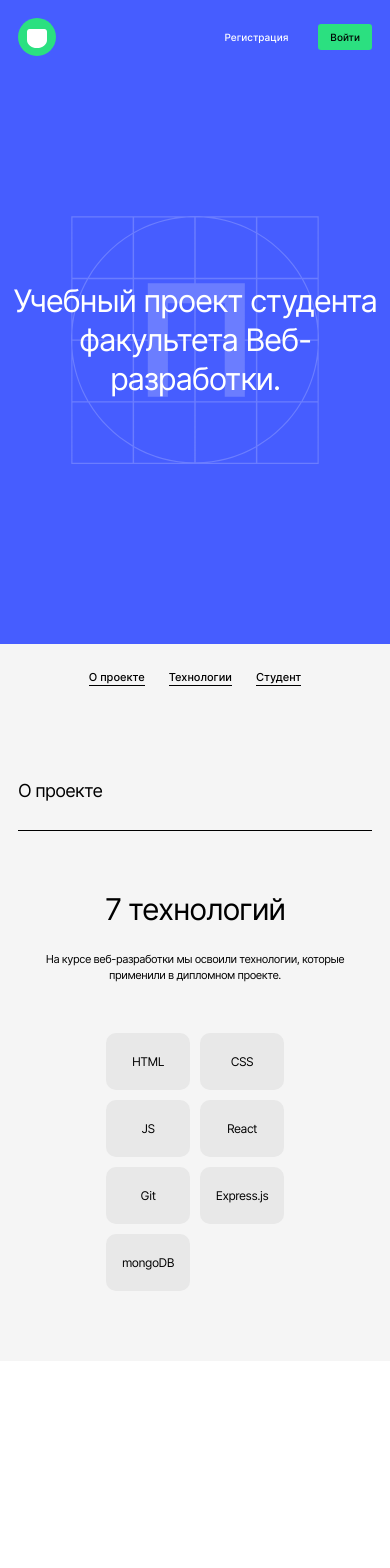
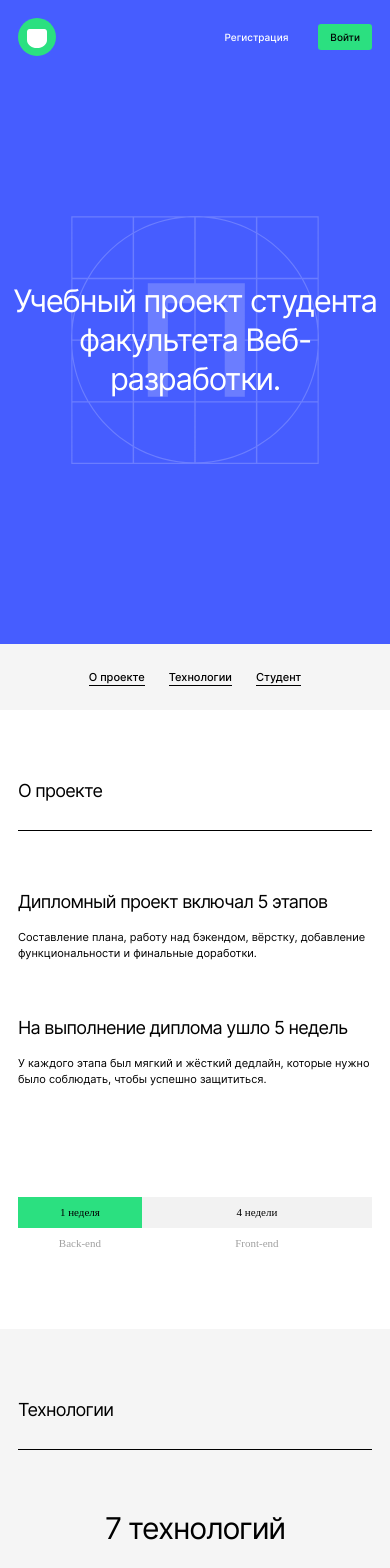
Before and after one commit to Murat29/movies-explorer-frontend, a React (Create React App) app: page / in a window 390 px wide. Shown: the top 1568 px of the page. Built offline with nearby package versions, Linux system fonts and the light colour scheme.

Commit message:
add AboutProject

```diff
--- /dev/null
+++ b/src/components/AboutProject/AboutProject.css
@@ -0,0 +1,124 @@
+.about-project__description-list {
+  margin-top: 70px;
+  display: grid;
+  grid-template-columns: repeat(2, 1fr);
+  gap: 40px;
+  font-family: 'Inter', Arial, sans-serif;
+  font-style: normal;
+}
+
+@media screen and (max-width: 768px) {
+  .about-project__description-list {
+    gap: 30px;
+  }
+}
+
+@media screen and (max-width: 425px) {
+  .about-project__description-list {
+    grid-template-columns: 1fr;
+    gap: 56px;
+    margin-top: 60px;
+  }
+}
+
+.about-project__description-item {
+}
+
+.about-project__description-title {
+  margin: 0;
+  font-weight: normal;
+  font-size: 20px;
+  line-height: 24px;
+  letter-spacing: -0.04em;
+}
+
+@media screen and (max-width: 425px) {
+  .about-project__description-title {
+    font-size: 18px;
+    line-height: 22px;
+  }
+}
+
+.about-project__description-text {
+  font-weight: normal;
+  font-size: 14px;
+  line-height: 20px;
+  margin: 26px 0 0 0;
+}
+
+@media screen and (max-width: 768px) {
+  .about-project__description-text {
+    font-size: 12px;
+    line-height: 18px;
+    margin-top: 22px;
+  }
+}
+
+@media screen and (max-width: 425px) {
+  .about-project__description-text {
+    font-size: 11px;
+    line-height: 16px;
+    margin-top: 16px;
+  }
+}
+
+.about-project__strip {
+  margin-top: 110px;
+  display: flex;
+  flex-direction: row;
+}
+
+.about-project__strip-item {
+  display: grid;
+  grid-template-columns: 1fr;
+}
+
+.about-project__strip-item_m {
+  width: 20%;
+}
+
+@media screen and (max-width: 600px) {
+  .about-project__strip-item_m {
+    width: 35%;
+  }
+}
+
+.about-project__strip-item_l {
+  width: 80%;
+}
+
+@media screen and (max-width: 600px) {
+  .about-project__strip-item_l {
+    width: 65%;
+  }
+}
+
+.about-project__strip-text {
+  margin: 0;
+  padding: 9px 10px;
+  display: flex;
+  align-items: center;
+  justify-content: center;
+  font-weight: normal;
+  font-size: 14px;
+  line-height: 17px;
+}
+
+@media screen and (max-width: 425px) {
+  .about-project__strip-text {
+    font-size: 11px;
+    line-height: 13px;
+  }
+}
+
+.about-project__strip-text_background_green {
+  background-color: #2be080;
+}
+
+.about-project__strip-text_background_grey {
+  background-color: #f2f2f2;
+}
+
+.about-project__strip-text_color_grey {
+  color: #a0a0a0;
+}
--- /dev/null
+++ b/src/components/AboutProject/AboutProject.js
@@ -0,0 +1,51 @@
+import React from 'react';
+import './AboutProject.css';
+import Section from '../Section/Section';
+import Title from '../Title/Title';
+function AboutProject() {
+  return (
+    <Section className="about-project">
+      <Title>О проекте</Title>
+      <div className="about-project__description-list">
+        <div className="about-project__description-item">
+          <p className="about-project__description-title">
+            Дипломный проект включал 5 этапов
+          </p>
+          <p className="about-project__description-text">
+            Составление плана, работу над бэкендом, вёрстку, добавление
+            функциональности и финальные доработки.
+          </p>
+        </div>
+        <div className="about-project__description-item">
+          <p className="about-project__description-title">
+            На выполнение диплома ушло 5 недель
+          </p>
+          <p className="about-project__description-text">
+            У каждого этапа был мягкий и жёсткий дедлайн, которые нужно было
+            соблюдать, чтобы успешно защититься.
+          </p>
+        </div>
+      </div>
+      <div className="about-project__strip">
+        <div className="about-project__strip-item about-project__strip-item_m">
+          <p className="about-project__strip-text about-project__strip-text_background_green">
+            1 неделя
+          </p>
+          <p className="about-project__strip-text about-project__strip-text_color_grey">
+            Back-end
+          </p>
+        </div>
+        <div className="about-project__strip-item about-project__strip-item_l">
+          <p className="about-project__strip-text about-project__strip-text_background_grey">
+            4 недели
+          </p>
+          <p className="about-project__strip-text about-project__strip-text_color_grey">
+            Front-end
+          </p>
+        </div>
+      </div>
+    </Section>
+  );
+}
+
+export default AboutProject;
--- a/src/components/Main/Main.js
+++ b/src/components/Main/Main.js
@@ -2,12 +2,14 @@ import React from 'react';
 import './Main.css';
 import Promo from '../Promo/Promo';
 import NavTab from '../NavTab/NavTab';
+import AboutProject from '../AboutProject/AboutProject';
 import Techs from '../Techs/Techs';
 function Main() {
   return (
     <>
       <Promo />
       <NavTab />
+      <AboutProject />
       <Techs />
     </>
   );
--- a/src/components/Techs/Techs.js
+++ b/src/components/Techs/Techs.js
@@ -5,7 +5,7 @@ import './Techs.css';
 function Techs() {
   return (
     <Section className="techs">
-      <Title>О проекте</Title>
+      <Title>Технологии</Title>
       <h3 className="techs__title">7 технологий</h3>
       <p className="techs__sub-title">
         На курсе веб-разработки мы освоили технологии, которые применили в
```
